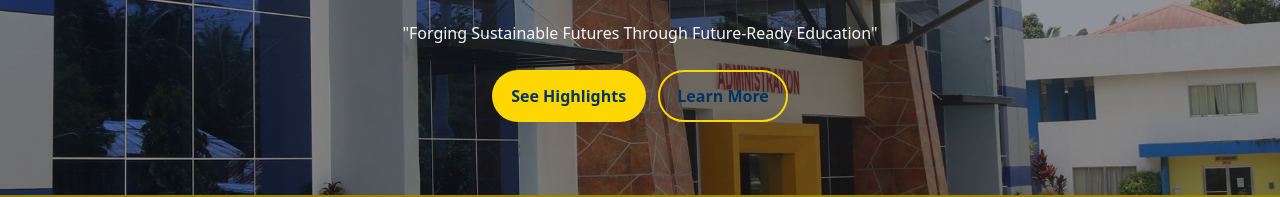
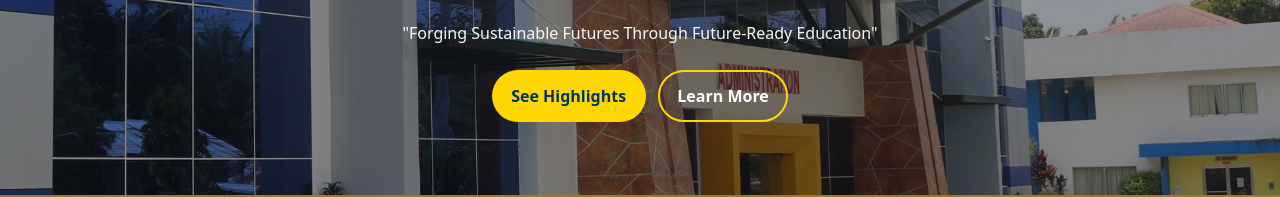
Before and after one commit to CernieCriz/Template, a plain HTML site: page index.html in a window 1280 px wide. Shown: the part 314-511 px from the top of the page. Drawn offline with Linux system fonts and the light colour scheme.

Commit message:
Add files via upload
changed the learn more color into white font color, yellow border

```diff
--- a/styles.css
+++ b/styles.css
@@ -169,7 +169,7 @@ body {
 .btn-outline {
   background: transparent;
   border-color: var(--gold);
-  color: var(--blue);
+  color: white;
 }
 
 .btn:hover {
```
